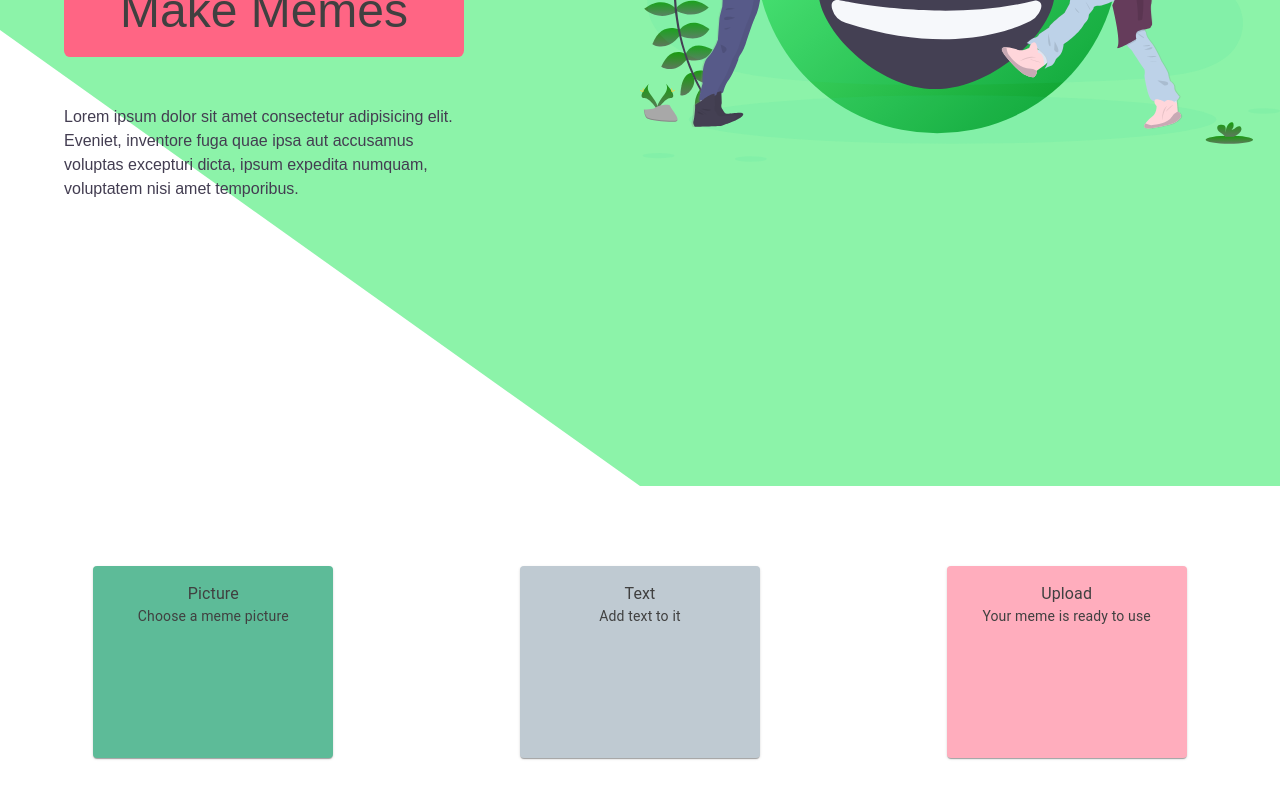
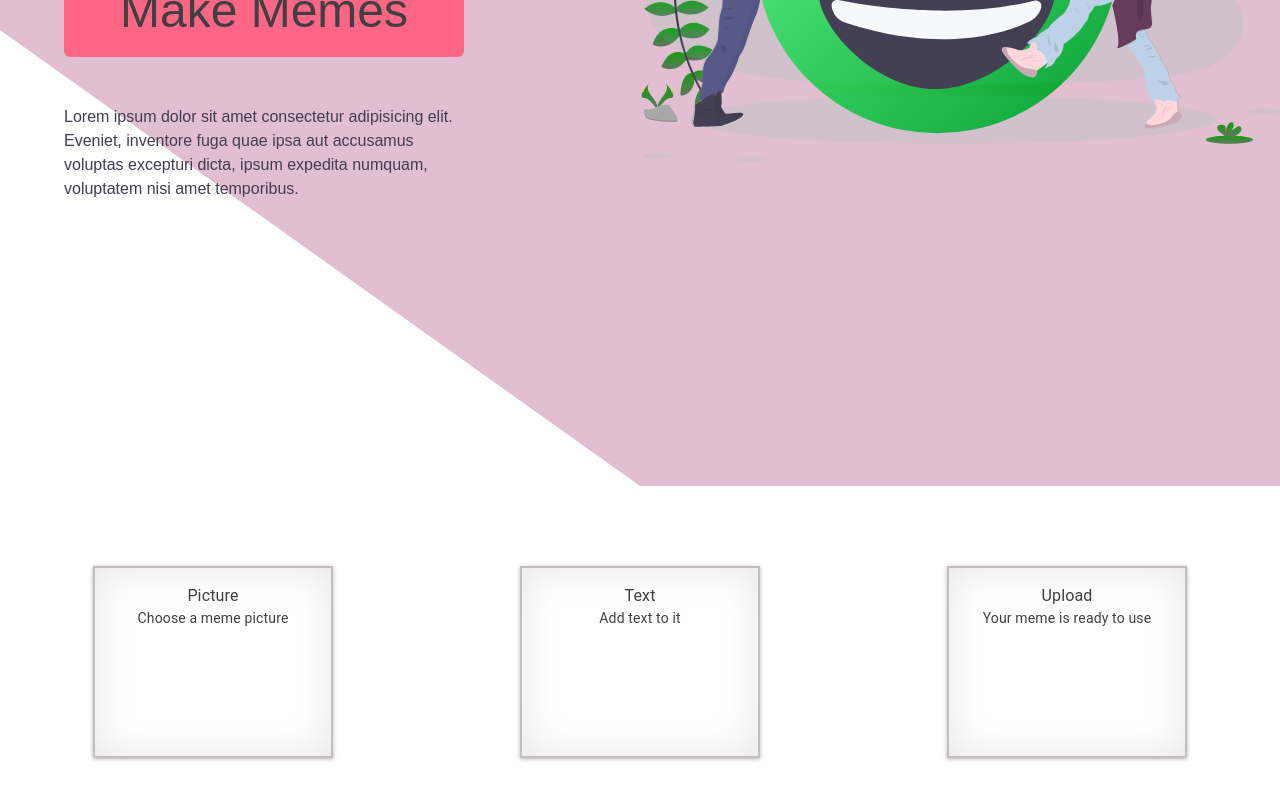
Before and after one commit to LaasriNadia/memeGenerator, a React (Create React App) app: page / in a window 1280 px wide. Shown: the part 314-1114 px from the top of the page. Built offline with nearby package versions, Linux system fonts and the light colour scheme.

Commit message:
cards animation added

```diff
--- a/package.json
+++ b/package.json
@@ -7,6 +7,7 @@
     "axios": "^0.19.0",
     "react": "^16.12.0",
     "react-dom": "^16.12.0",
+    "react-reveal": "^1.2.2",
     "react-scripts": "3.2.0"
   },
   "scripts": {
--- a/src/App.css
+++ b/src/App.css
@@ -14,7 +14,7 @@ a {
   text-decoration: none;
 }
 
-#flowers>* {
+#flowers > * {
   fill: #309900;
 }
 
@@ -78,7 +78,7 @@ svg {
   width: inherit;
   height: 100vh;
   clip-path: polygon(50% 0%, 100% 0, 100% 100%, 50% 100%, 0 43%, 0 0);
-  background: rgb(140, 243, 169);
+  background: #e2bed2;
 }
 
 .left {
@@ -184,7 +184,6 @@ svg {
 .home_wrapper {
   height: 1500px;
   font-size: 1rem;
-  /* background: cornflowerblue; */
 }
 
 .cards {
@@ -193,3 +192,24 @@ svg {
   justify-content: space-around;
   margin-top: 5rem;
 }
+
+.card {
+  -webkit-box-shadow: 0 1px 4px rgba(0, 0, 0, 0.3),
+    0 0 40px rgba(0, 0, 0, 0.1) inset;
+  -moz-box-shadow: 0 1px 4px rgba(0, 0, 0, 0.3),
+    0 0 40px rgba(0, 0, 0, 0.1) inset;
+  box-shadow: 0 1px 4px rgba(0, 0, 0, 0.3), 0 0 40px rgba(0, 0, 0, 0.1) inset;
+  border: 2px solid #c5bcc1;
+  width: 15rem;
+  text-align: center;
+  cursor: pointer;
+  -webkit-transition-duration: 0.4s; /* Safari */
+  transition-duration: 0.4s;
+  color: black;
+  background-color: #fff;
+}
+
+.card:hover {
+  color: #fff;
+  background-color: #c5bcc1;
+}
--- a/src/components/cards.jsx
+++ b/src/components/cards.jsx
@@ -7,20 +7,17 @@ export default class cards extends Component {
       {
         id: 1,
         title: 'Picture',
-        action: 'Choose a meme picture',
-        bgColor: 'rgba(93, 187, 152, 1)'
+        action: 'Choose a meme picture'
       },
       {
         id: 2,
         title: 'Text',
-        action: 'Add text to it',
-        bgColor: 'rgba(191, 202, 210, 1)'
+        action: 'Add text to it'
       },
       {
         id: 3,
         title: 'Upload',
-        action: 'Your meme is ready to use',
-        bgColor: 'rgb(255, 173, 189)'
+        action: 'Your meme is ready to use'
       }
     ]
   };
@@ -28,8 +25,8 @@ export default class cards extends Component {
   render() {
     return (
       <div className='cards'>
-        {this.state.cards.map(card => (
-          <Card key={card.id} info={card} bgColor={card.bgColor} />
+        {this.state.cards.map((card, i) => (
+          <Card key={card.id} info={card} delay={500 * i} />
         ))}
       </div>
     );
--- a/src/utils/card.jsx
+++ b/src/utils/card.jsx
@@ -1,17 +1,14 @@
 import React from 'react';
+import Zoom from 'react-reveal/Zoom';
 import Card from '@material-ui/core/Card';
 import CardContent from '@material-ui/core/CardContent';
 import Typography from '@material-ui/core/Typography';
 
 const myCard = props => {
   return (
-    <Card
-      style={{
-        background: `${props.bgColor}`,
-        width: '15rem',
-        textAlign: 'center'
-      }}
-    >
+    <Zoom delay={props.delay}>
+      <div className='card'>
+        <Card style={{ background: 'none', boxShadow: 'none' }}>
           <CardContent>
             <Typography>{props.info.title}</Typography>
 
@@ -20,6 +17,8 @@ const myCard = props => {
             </Typography>
           </CardContent>
         </Card>
+      </div>
+    </Zoom>
   );
 };
 
```
Also changed, not shown: 1 other file (tests, documents, lock files or other folders). Lines whose indentation alone changed are shown as unchanged.
